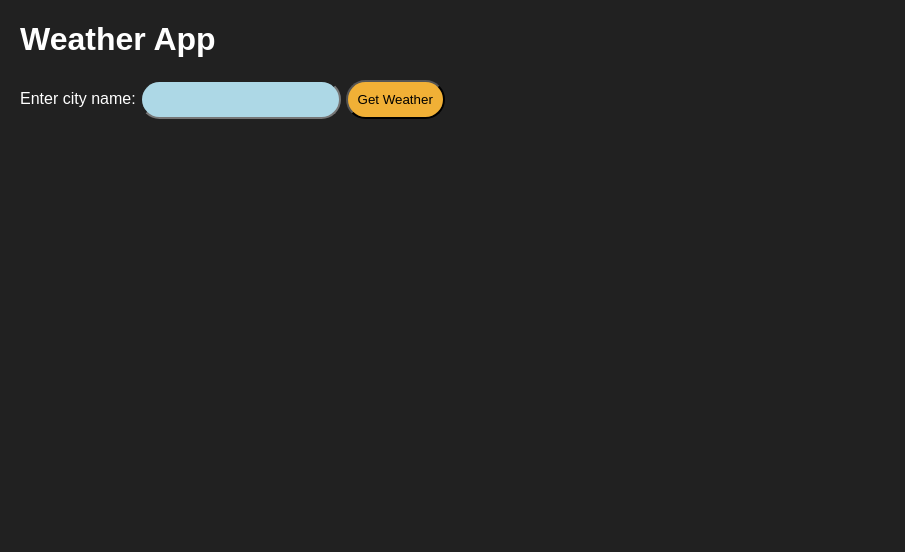
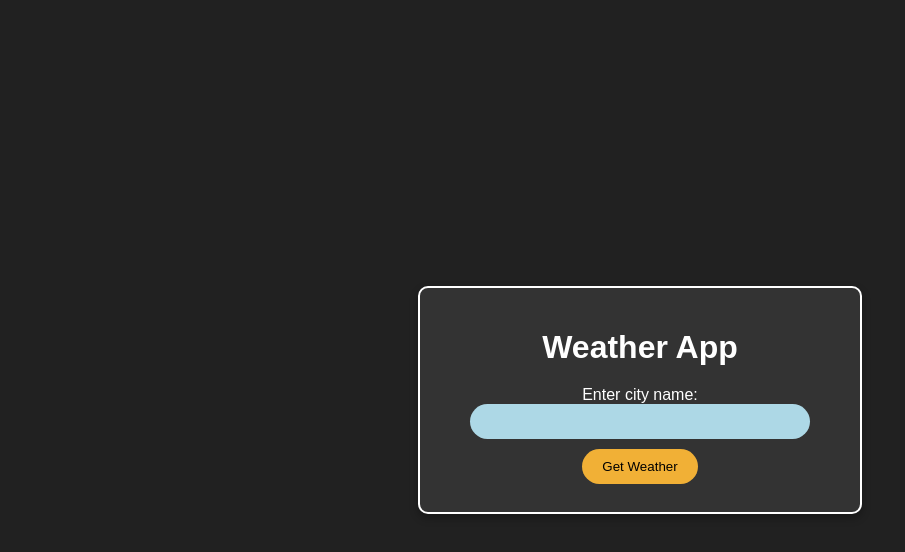
Before and after one commit to AnanyaLamba/TempTrack, a plain HTML site: page index.html in a window 1280 px wide. Shown: the whole page, without its empty margins (0-905 px from the left). Drawn offline with Linux system fonts and the light colour scheme.

Commit message:
updated css

```diff
--- a/index.html
+++ b/index.html
@@ -7,7 +7,8 @@
     <link rel="stylesheet" href="style.css" />
   </head>
   <body>
-    <h1>Weather App</h1>
+    <div class="maincontent">
+      <h1>Weather App</h1>
     <form id="weather-form">
       <label for="city">Enter city name:</label>
       <input type="text" id="city" name="city" required />
@@ -15,6 +16,7 @@
     </form>
     <div class="weather-info" id="weather-info" style="margin-top: 2%"></div>
 
+    </div>
     <script src="main.js"></script>
   </body>
 </html>
--- a/style.css
+++ b/style.css
@@ -1,22 +1,59 @@
-
 body {
   background-color: #212121;
   color: white;
   font-family: Arial, sans-serif;
-  margin: 20px;
+  margin: 0;
+  display: flex;
+  justify-content: center;
+  align-items: center;
+  height: 100vh; /* Full height to center content */
+  overflow: hidden; /* Avoid scroll bars */
 }
 
-#button{
-    border-radius: 50px;
-    background-color: rgb(241, 176, 54);
-    padding: 10px 10px 10px 10px;
+.maincontent {
+  text-align: center;
+  border: 2px solid white; /* Corrected '2ps' to '2px' */
+  border-radius: 10px; /* Rounded corners */
+  padding: 20px; /* Added padding for better spacing */
+  box-shadow: 0 4px 8px rgba(0, 0, 0, 0.3); /* Added shadow for depth */
+  max-width: 400px; /* Limit width for better appearance on large screens */
+  background-color: #333; /* Slightly lighter background for contrast */
+}
 
+h1 {
+  margin-bottom: 20px; /* Space below the heading */
+  font-size: 2rem; /* Increase heading size */
+}
+
+#button {
+  border-radius: 50px;
+  background-color: rgb(241, 176, 54);
+  padding: 10px 20px; /* More padding for better button look */
+  border: none; /* Remove border */
+  cursor: pointer; /* Add pointer on hover */
+  transition: background-color 0.3s; /* Smooth transition on hover */
+}
+
+#button:hover {
+  background-color: rgb(220, 156, 45); /* Darker shade on hover */
 }
 
 input {
+  border-radius: 50px;
+  padding: 10px 20px; /* Balanced padding */
+  background-color: lightblue;
+  border: none; /* Remove border */
+  margin-bottom: 10px; /* Space below the input */
+  width: calc(100% - 40px); /* Responsive width with padding taken into account */
+  max-width: 300px; /* Max width to keep input from growing too large */
+  transition: box-shadow 0.3s; /* Smooth shadow transition on focus */
+}
 
-          border-radius: 50px;
-          padding: 10px 10px 10px 10px;
-          background-color: lightblue;
+input:focus {
+  outline: none; /* Remove default outline */
+  box-shadow: 0 0 8px rgba(255, 255, 255, 0.5); /* Highlight on focus */
+}
 
+#weather-info, #loading, #error-message {
+  margin-top: 20px; /* Space between elements */
 }
```
